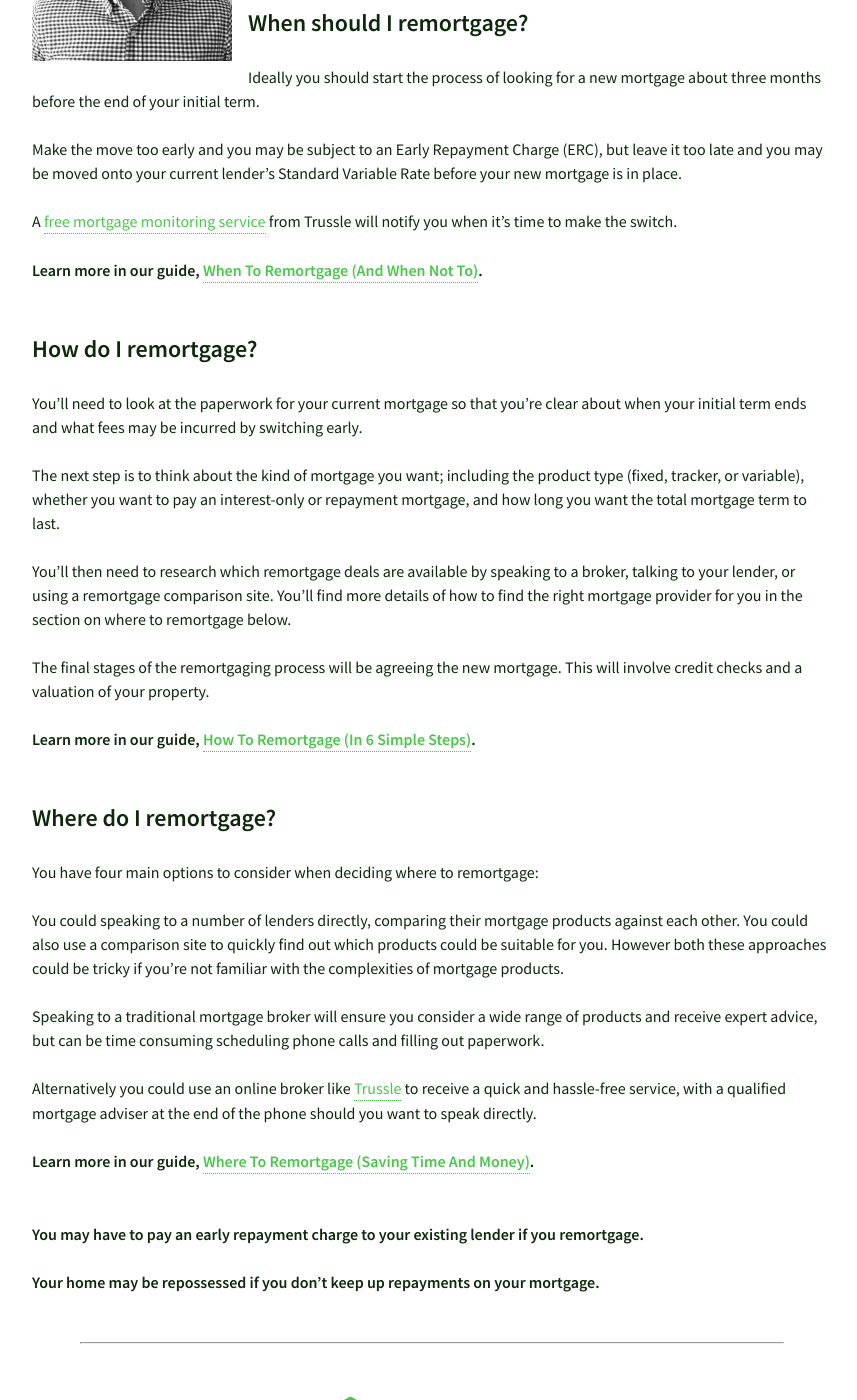
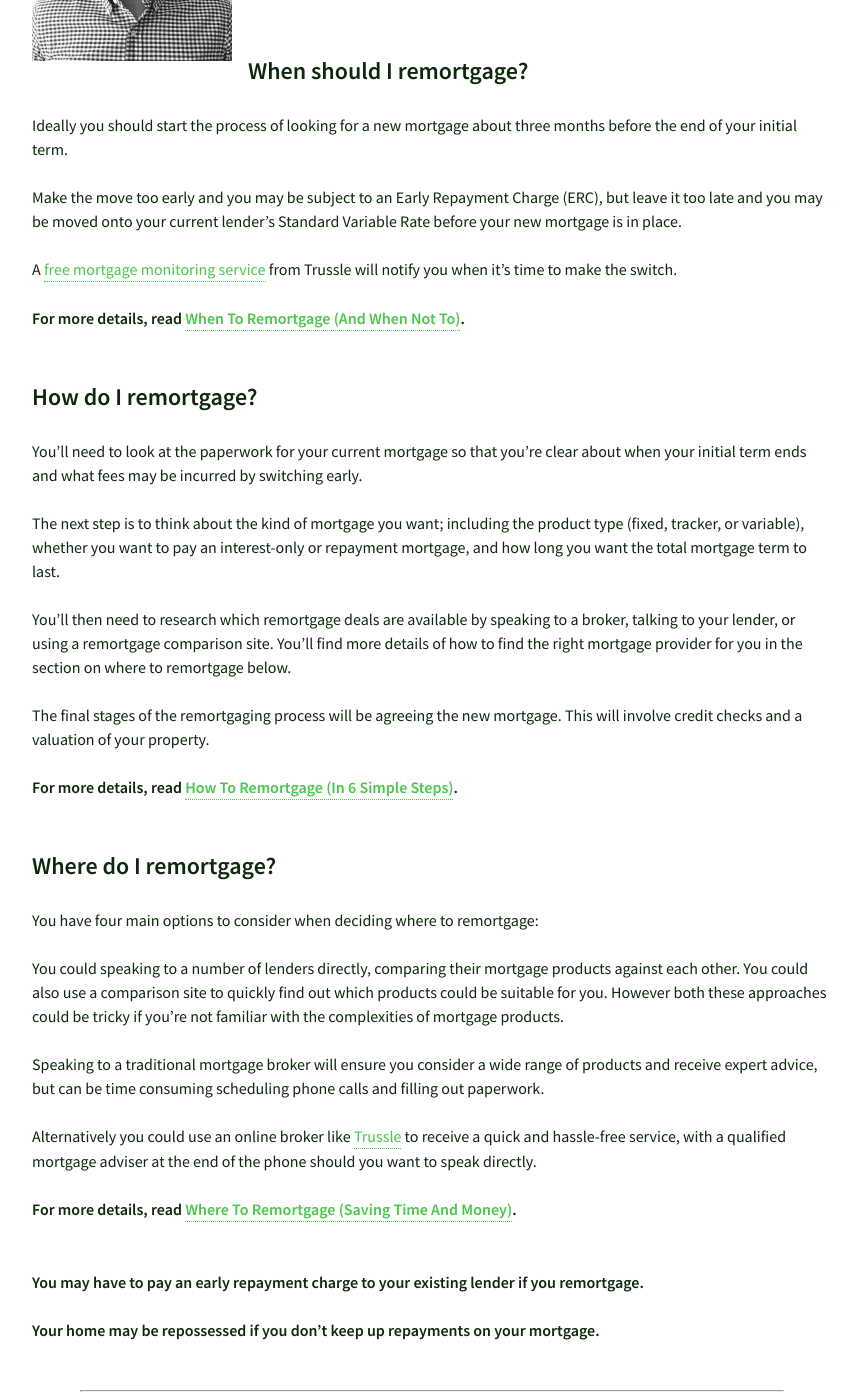
Before and after one commit to olitrussle/blog, a Jekyll site: the page built from _posts/2017-01-18-the-straightforward-guide-to-remortgaging.md, in a window 1280 px wide and 1400 px high, scrolled down 1812 px. Shown: the whole window, without its empty margins (208-1065 px from the left). Built offline with Jekyll 4.4.1, drawn with Linux system fonts in a browser that asks for light colours.

Commit message:
Updated 2017-01-18-the-straightforward-guide-to-remortgaging.md

```diff
--- a/_posts/2017-01-18-the-straightforward-guide-to-remortgaging.md
+++ b/_posts/2017-01-18-the-straightforward-guide-to-remortgaging.md
@@ -28,7 +28,9 @@ Remortgaging at the end of your mortgage’s initial term means you avoid paying
 {% include image/left.html filename="ryan.jpg" alt="Ryan Tuff" %}
 
 **Trussle mortgage adviser Ryan Tuff says:** _“The key thing is to make sure you don’t fall onto your lender’s Standard Variable Rate. Doing so can be extremely costly. Look into switching around three months before your initial period ends to prevent paying more than you should.”_
+
 <br/>
+
 ## When should I remortgage?
 Ideally you should start the process of looking for a new mortgage about three months before the end of your initial term.
 
@@ -36,7 +38,7 @@ Make the move too early and you may be subject to an Early Repayment Charge (ERC
 
 A [free mortgage monitoring service](https://trussle.com/remortgage) from Trussle will notify you when it’s time to make the switch.
 
-**Learn more in our guide, [When To Remortgage (And When Not To)](https://trussle.com/blog/when-to-remortgage-and-when-not-to).**
+**For more details, read [When To Remortgage (And When Not To)](https://trussle.com/blog/when-to-remortgage-and-when-not-to).**
 
 ## How do I remortgage?
 You’ll need to look at the paperwork for your current mortgage so that you’re clear about when your initial term ends and what fees may be incurred by switching early.
@@ -47,7 +49,7 @@ You’ll then need to research which remortgage deals are available by speaking
 
 The final stages of the remortgaging process will be agreeing the new mortgage. This will involve credit checks and a valuation of your property.
 
-**Learn more in our guide, [How To Remortgage (In 6 Simple Steps)](https://trussle.com/blog/how-to-remortgage-six-simple-steps).**
+**For more details, read [How To Remortgage (In 6 Simple Steps)](https://trussle.com/blog/how-to-remortgage-six-simple-steps).**
 
 ## Where do I remortgage?
 You have four main options to consider when deciding where to remortgage:
@@ -58,7 +60,7 @@ Speaking to a traditional mortgage broker will ensure you consider a wide range
 
 Alternatively you could use an online broker like [Trussle](https://trussle.com/) to receive a quick and hassle-free service, with a qualified mortgage adviser at the end of the phone should you want to speak directly.
 
-**Learn more in our guide, [Where To Remortgage (Saving Time And Money)](https://trussle.com/blog/where-to-remortgage-saving-time-money).**
+**For more details, read [Where To Remortgage (Saving Time And Money)](https://trussle.com/blog/where-to-remortgage-saving-time-money).**
 
 <br/>
 **You may have to pay an early repayment charge to your existing lender if you remortgage.**
```
